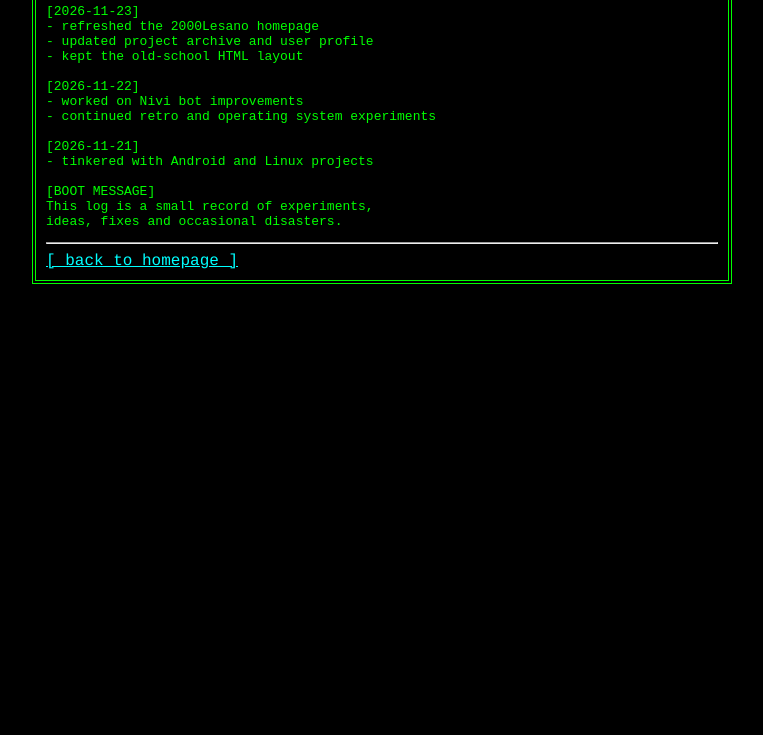
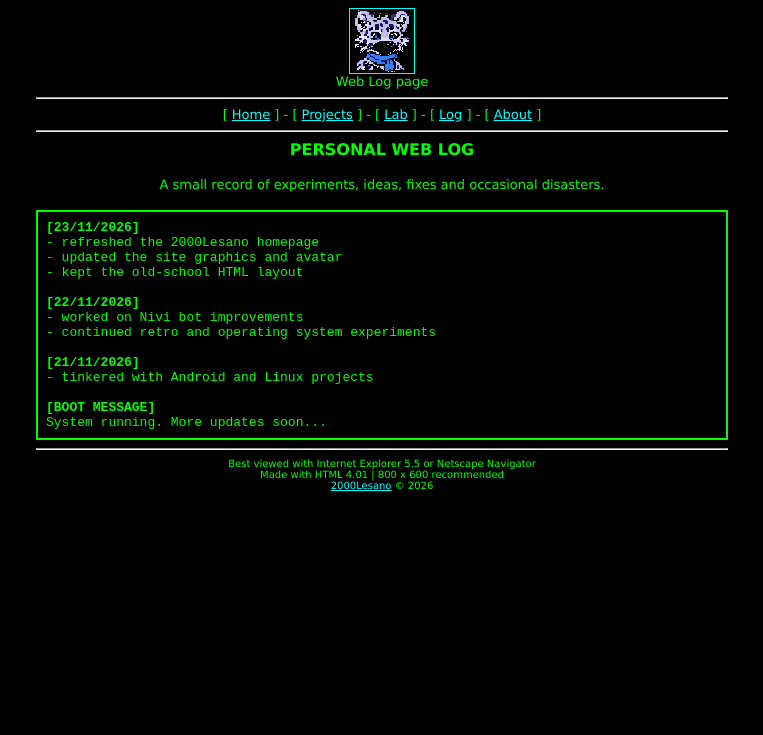
Before and after one commit to Lesano/2000lesano, a plain HTML site: page log.html in a window 1280 px wide. Shown: the part 65-800 px from the top of the page, without its empty margins (258-1021 px from the left). Drawn offline with Linux system fonts and the light colour scheme.

Commit message:
Match log.html to classic 2000Lesano design

```diff
--- a/log.html
+++ b/log.html
@@ -1,35 +1,51 @@
 <!DOCTYPE HTML PUBLIC "-//W3C//DTD HTML 4.01 Transitional//EN">
 <html>
 <head>
-<title>System Log - 2000Lesano</title>
+<title>Web Log - 2000Lesano</title>
 <meta http-equiv="Content-Type" content="text/html; charset=ISO-8859-1">
-<meta name="viewport" content="width=800">
 </head>
-<body bgcolor="black" text="lime" link="cyan" vlink="cyan">
+<body bgcolor="#000000" text="#00FF00" link="#00FFFF" vlink="#9999FF">
 <center>
-<table width="700" border="1" bordercolor="lime" cellpadding="10"><tr><td>
-<font face="Courier">
-<h2>SYSTEM LOG</h2>
-<pre>
-[2026-11-23]
-- refreshed the 2000Lesano homepage
-- updated project archive and user profile
-- kept the old-school HTML layout
+<table width="700" border="0" cellpadding="4" cellspacing="0">
+<tr><td align="center">
+<font face="Verdana, Arial" size="5"><b>*** 2000Lesano ***</b></font><br>
+<font face="Verdana, Arial" size="2">My little corner of the Internet</font><br><br>
+<a href="index.html"><img src="img/avatar.gif" width="64" height="64" border="1" alt="Snow leopard mascot"></a><br>
+<font face="Verdana, Arial" size="2">Web Log page</font>
+<hr>
+<font face="Verdana, Arial" size="2">
+[ <a href="index.html">Home</a> ] -
+[ <a href="projects.html">Projects</a> ] -
+[ <a href="lab.html">Lab</a> ] -
+[ <a href="log.html">Log</a> ] -
+[ <a href="about.html">About</a> ]
+</font>
+<hr>
+<font face="Verdana, Arial" size="3"><b>PERSONAL WEB LOG</b></font><br><br>
+<font face="Verdana, Arial" size="2">A small record of experiments, ideas, fixes and occasional disasters.</font><br><br>
+<table width="100%" border="1" bordercolor="#00FF00" cellpadding="8" cellspacing="0"><tr><td>
+<font face="Courier New" size="2">
+<b>[23/11/2026]</b><br>
+- refreshed the 2000Lesano homepage<br>
+- updated the site graphics and avatar<br>
+- kept the old-school HTML layout<br><br>
+<b>[22/11/2026]</b><br>
+- worked on Nivi bot improvements<br>
+- continued retro and operating system experiments<br><br>
+<b>[21/11/2026]</b><br>
+- tinkered with Android and Linux projects<br><br>
+<b>[BOOT MESSAGE]</b><br>
+System running. More updates soon...
+</font>
+</td></tr></table>
 
-[2026-11-22]
-- worked on Nivi bot improvements
-- continued retro and operating system experiments
-
-[2026-11-21]
-- tinkered with Android and Linux projects
-
-[BOOT MESSAGE]
-This log is a small record of experiments,
-ideas, fixes and occasional disasters.
-</pre>
 <hr>
-<a href="index.html">[ back to homepage ]</a>
-</font></td></tr></table>
+<font face="Verdana, Arial" size="1">
+Best viewed with Internet Explorer 5.5 or Netscape Navigator<br>
+Made with HTML 4.01 | 800 x 600 recommended<br>
+<a href="index.html">2000Lesano</a> &copy; 2026
+</font>
+</td></tr></table>
 </center>
 </body>
 </html>
```
